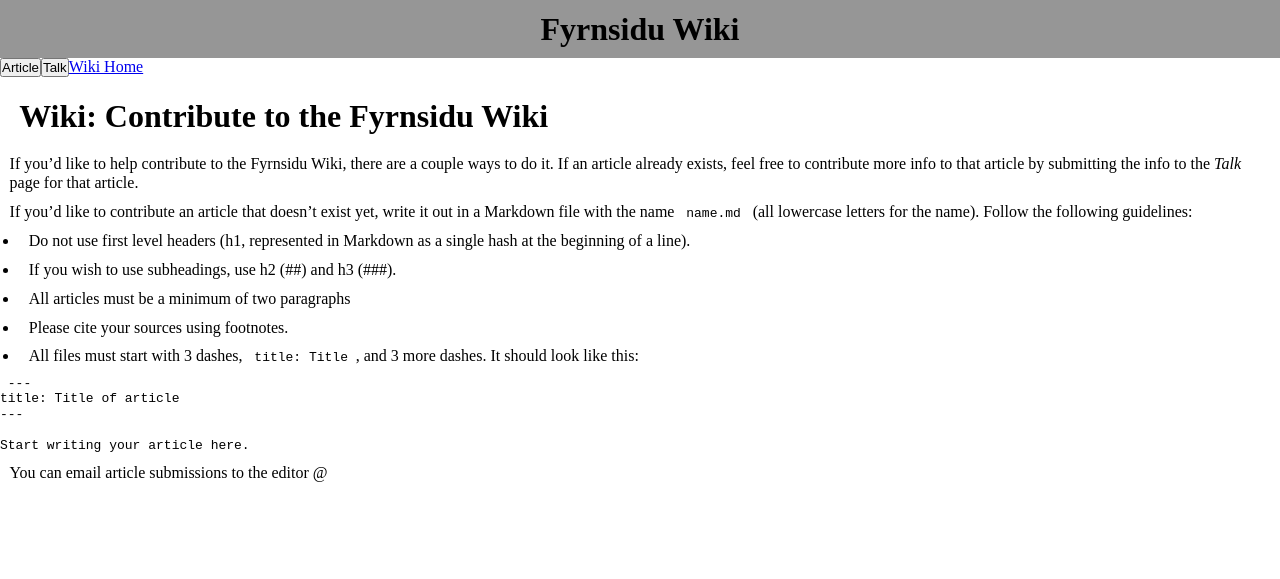
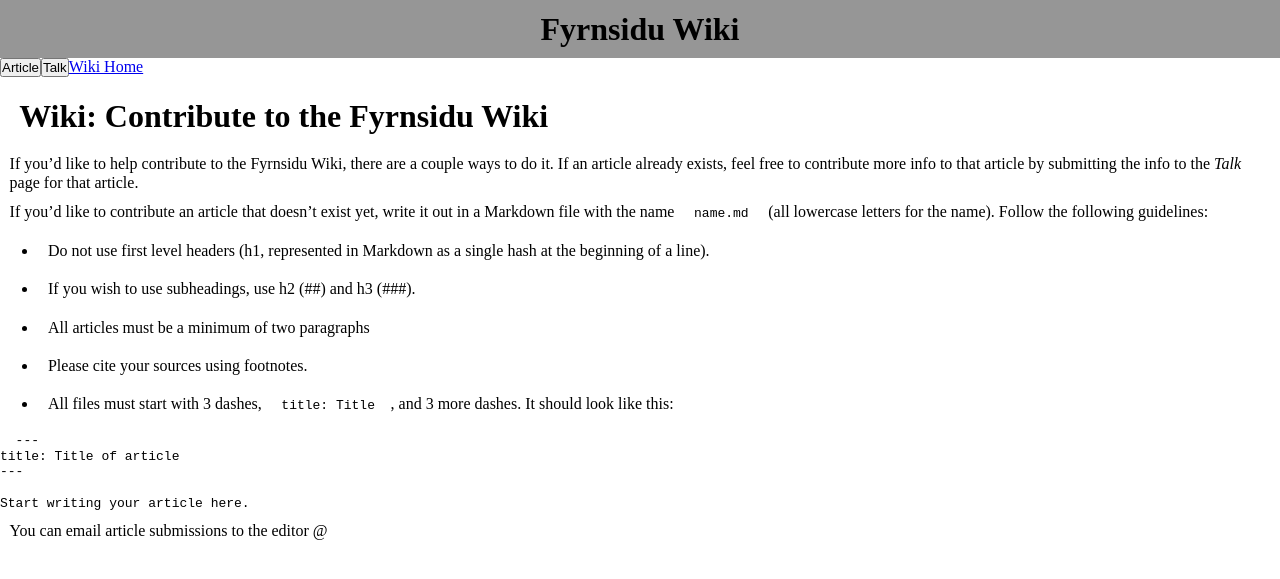
Before and after one commit to byronpendason/byronpendason.github.io, a Jekyll site: the page built from _wiki/contribute.md, in a window 1280 px wide. Shown: the top 579 px of the page. Built offline with Jekyll 4.4.1, drawn with Linux system fonts in a browser that asks for light colours; comment, search, counter and statistics services are not loaded.

Commit message:
Update wiki.css

```diff
--- a/css/wiki.css
+++ b/css/wiki.css
@@ -29,7 +29,12 @@
   color: black;
   min-height: 85%;
 }
-#content p,ul,ol,li,h1,h2,h3,h4,h5,h6,code {
+#content p,h1,h2,h3,h4,h5,h6 {
   margin: 0.6em;
   line-height: 1.2;
 }
+
+#content code,ul,li,ol {
+  margin: 1.2em;
+  line-height: 1.2;
+}
```
